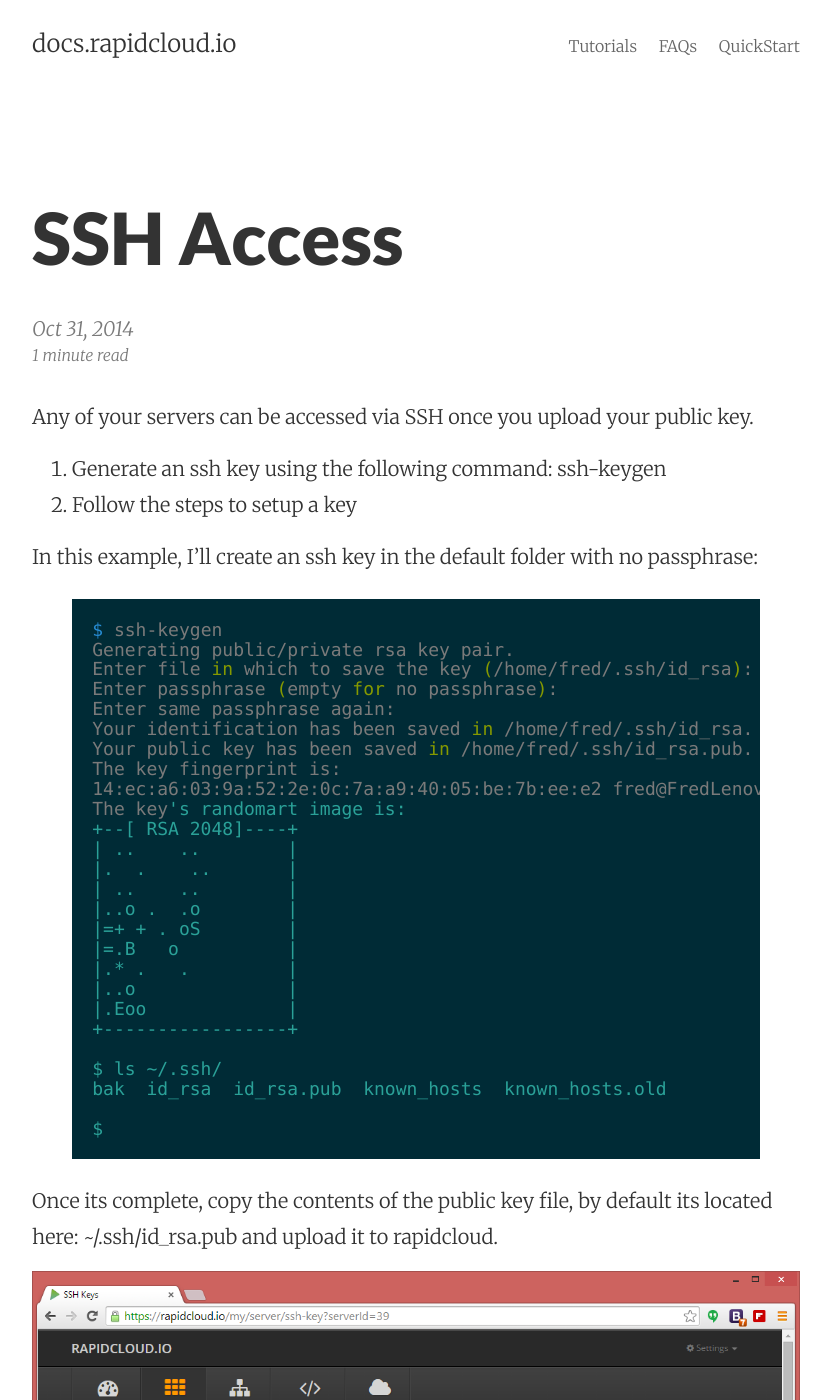
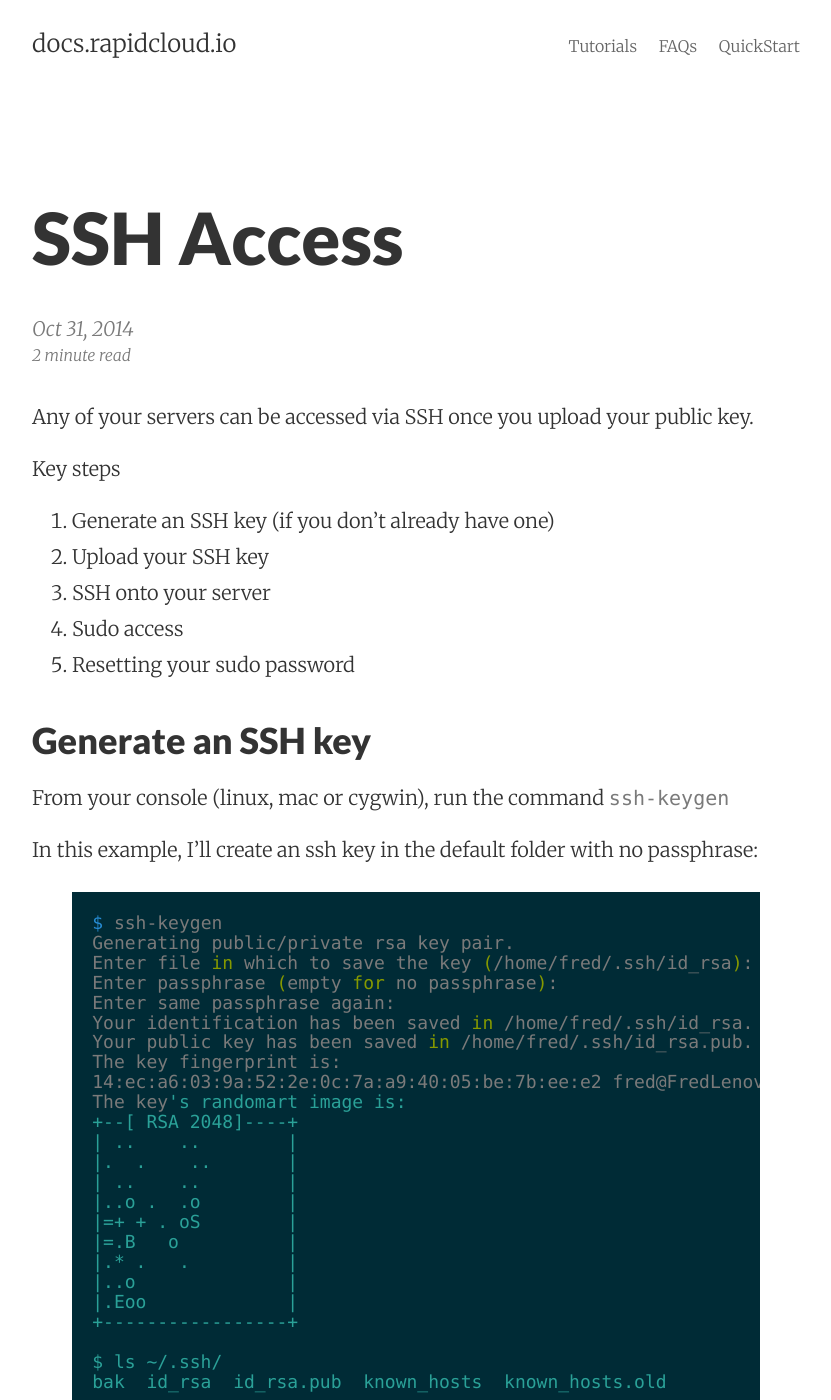
Before and after one commit to rapidcloudio-docs/rapidcloudio-docs.github.io, a Jekyll site: the page built from _posts/2014-10-31-ssh-into-server.markdown, in a window 1280 px wide and 1400 px high. Shown: the whole window, without its empty margins (224-1055 px from the left). Built offline with Jekyll 4.4.1, drawn with Linux system fonts in a browser that asks for light colours; some of the changed text lies outside the part shown.

Commit message:
major flow overhaul for ssh page

```diff
--- a/_posts/2014-10-31-ssh-into-server.markdown
+++ b/_posts/2014-10-31-ssh-into-server.markdown
@@ -8,8 +8,17 @@ summary: How to gain SSH and sudo access to your server instance.
 ---
 Any of your servers can be accessed via SSH once you upload your public key.
 
-1. Generate an ssh key using the following command: ssh-keygen
-1. Follow the steps to setup a key
+Key steps
+
+1. Generate an SSH key (if you don't already have one)
+1. Upload your SSH key
+1. SSH onto your server
+1. Sudo access
+1. Resetting your sudo password
+
+
+### Generate an SSH key
+From your console (linux, mac or cygwin), run the command <code>ssh-keygen</code>
 
 In this example, I'll create an ssh key in the default folder with no passphrase:
 
@@ -42,7 +51,7 @@ bak  id_rsa  id_rsa.pub  known_hosts  known_hosts.old
 $
 {% endhighlight %}
 
-
+### Upload your SSH key
 Once its complete, copy the contents of the public key file, by default its located here: ~/.ssh/id_rsa.pub and upload it to rapidcloud.
 
 ![Upload SSH Key](/assets/upload_ssh_key.png)
@@ -52,6 +61,7 @@ Once its complete, copy the contents of the public key file, by default its loca
 
 After you click the Add Public Key button, rapidcloud will publish your key to the server, this may take a few minutes.
 
+### SSH onto your server
 Once your key has been successfully published, you'll be able to log into your server with the following ssh command:
 
 {% highlight bash %}
@@ -63,12 +73,13 @@ Using our server example:
 ssh -i test_rsa rc-user@107.170.140.205
 {% endhighlight %}
 
+### Sudo access
 In order to gain root access you'll be required to provide the sudo password you were emailed when your server was setup.
 {% highlight bash %}
 $ sudo su
 {% endhighlight %}
 
-
+### Resetting your sudo password
 If you lost the email, you can reset your rc-user password from the password page.
 
 ![Password Reset Page](/assets/password.png)
```
